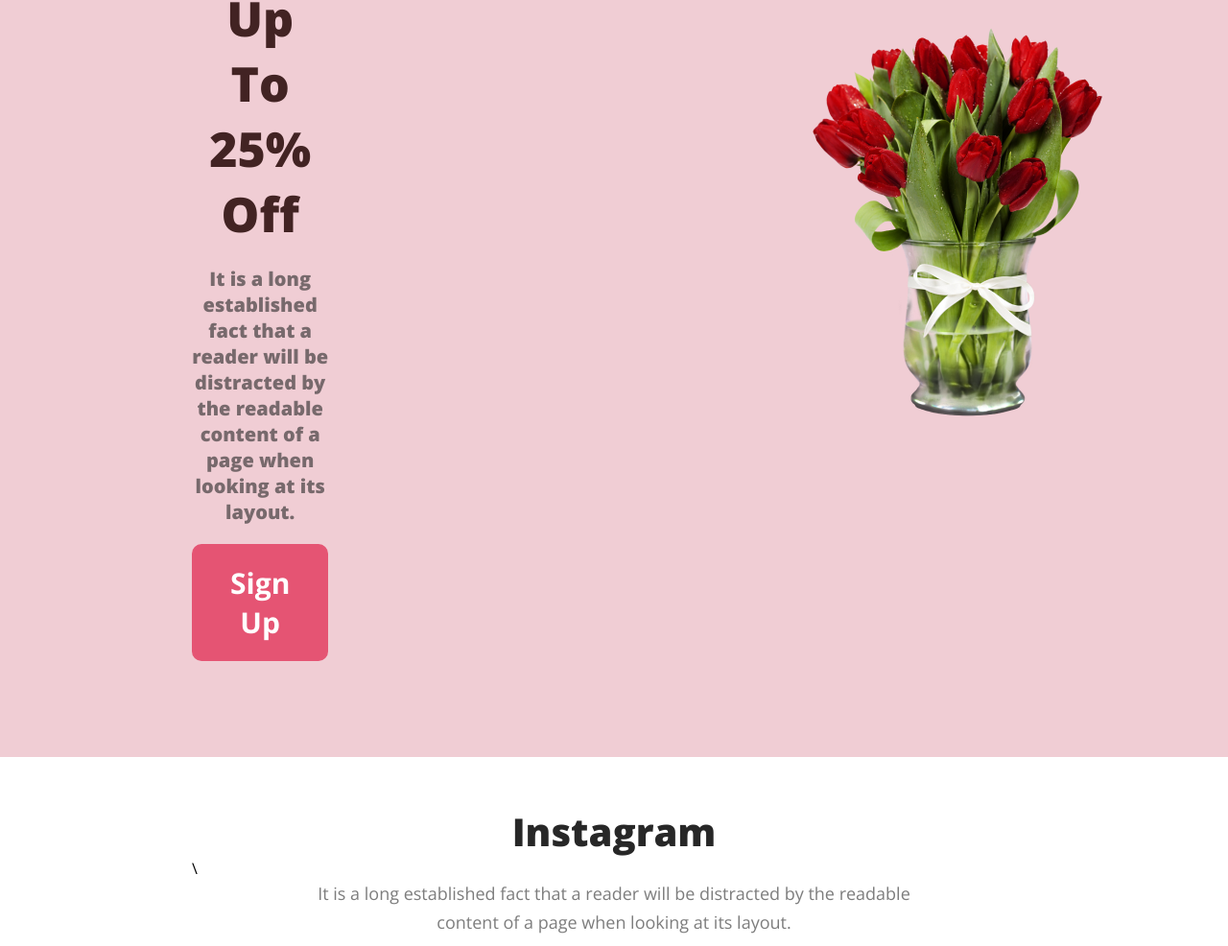
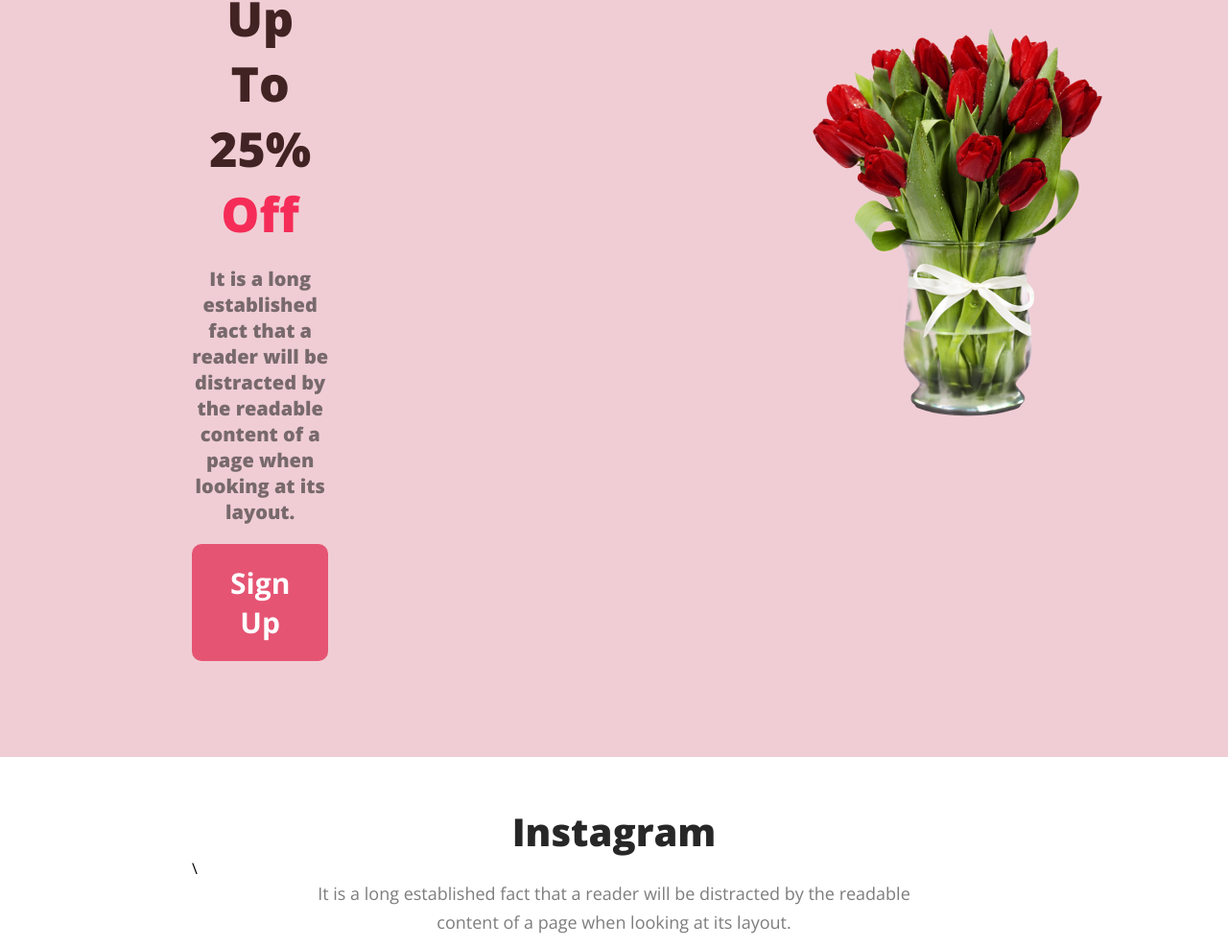
Before and after one commit to hossainfuad68/flower-shop, a plain HTML site: page index.html in a window 1280 px wide. Shown: the part 2359-3345 px from the top of the page at 96% size. Drawn offline with nearby package versions, Linux system fonts and the light colour scheme.

Commit message:
all done

```diff
--- a/style.css
+++ b/style.css
@@ -182,7 +182,10 @@ font-weight: 800;
 .flower-title span{
     color: white;
 }
-footer p ,h4{
+footer p , h4{
     color: gainsboro;
 
 }
+.banner-title span{
+    color: #f52c57;
+}
```
